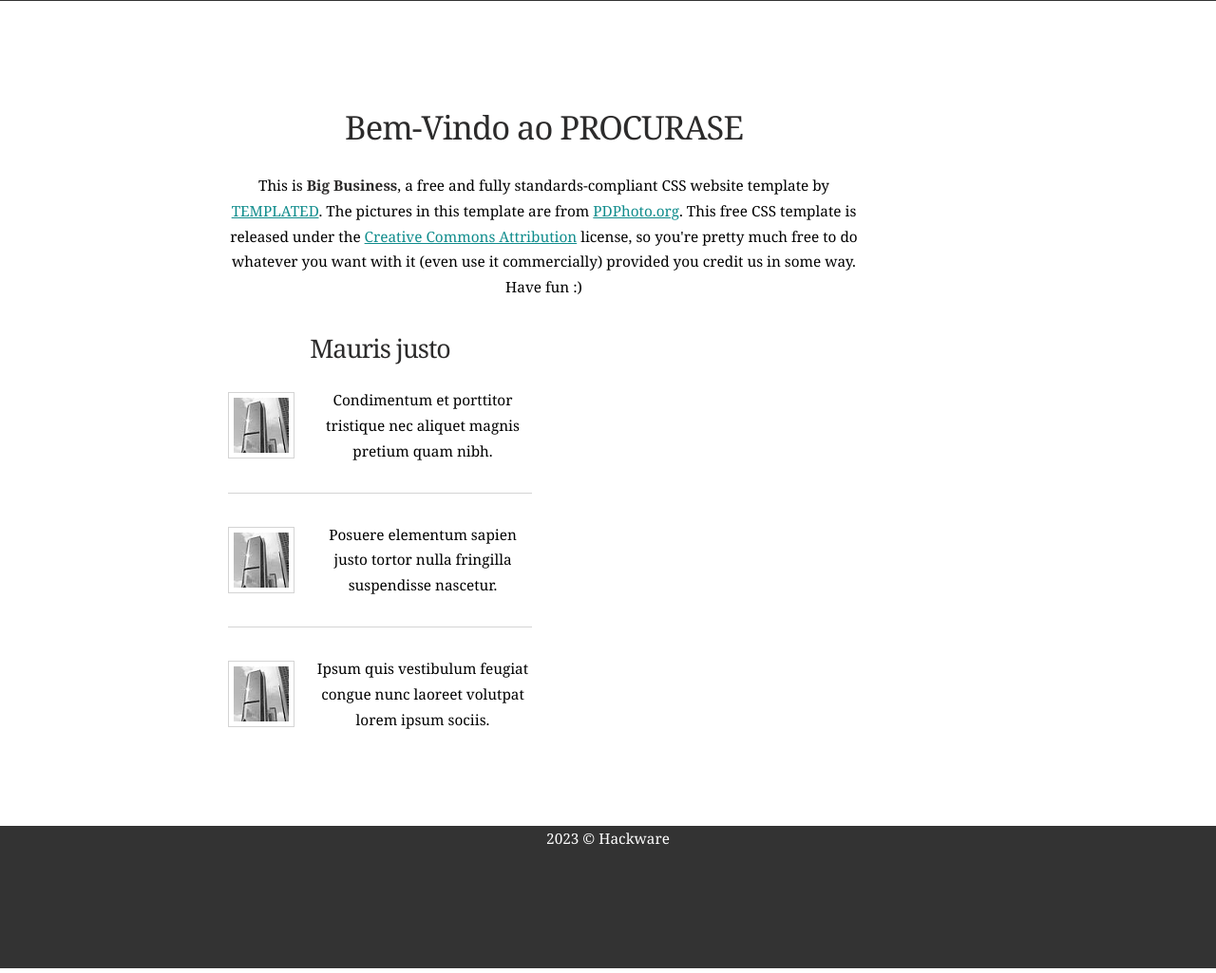
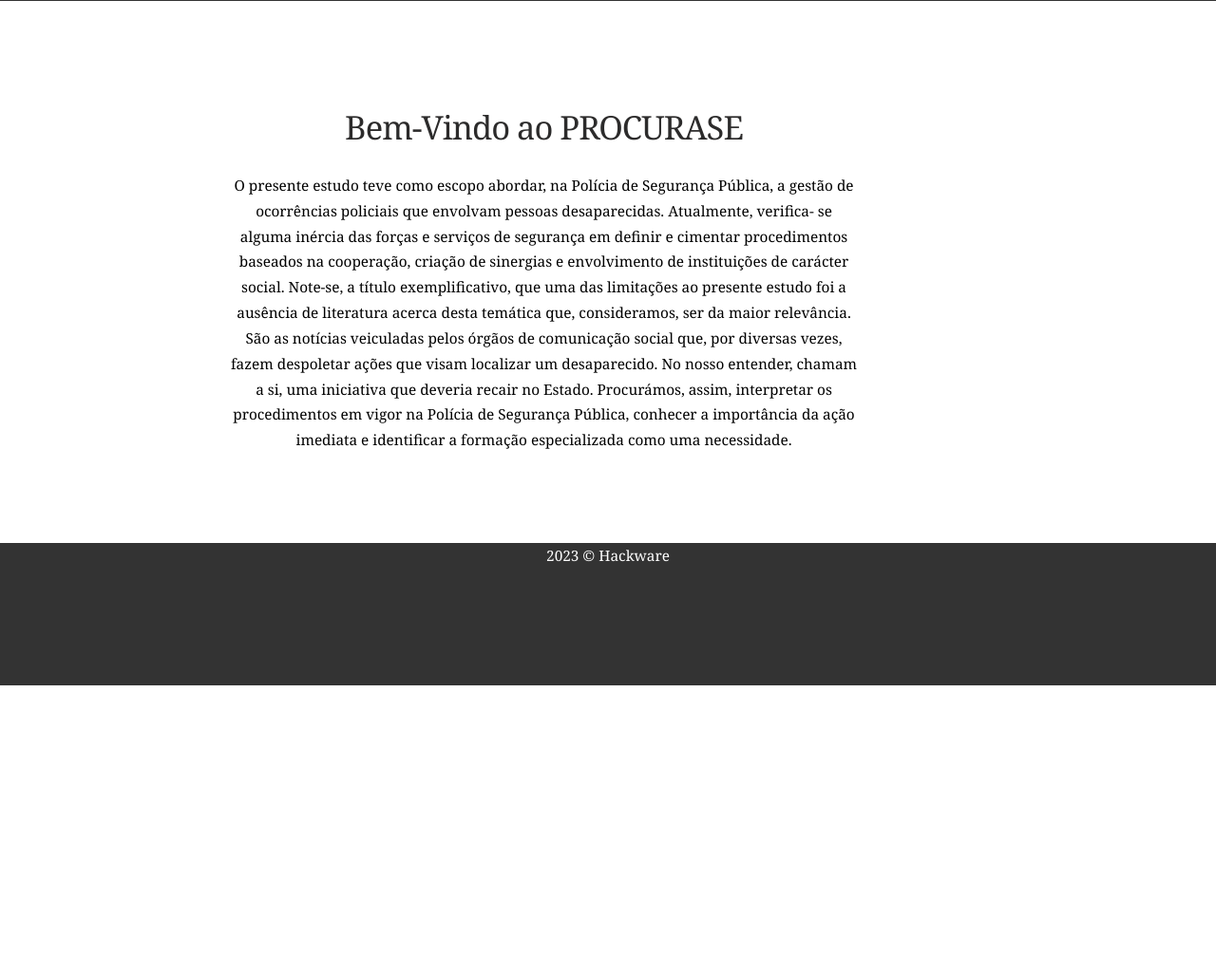
Before and after one commit to ambenvindo-stack/ProcuraseProject, a Django app: page /index.html in a window 1280 px wide. Shown: the part 282-1307 px from the top of the page at 95% size. After the commit the page ends 1004 px from the top, so only its background shows below. Run offline with Django 4.2, Linux system fonts and the light colour scheme.

Commit message:
Aprovisionamento

```diff
--- a/ProcuraseProject/MyApp/static/MyApp/css/style.css
+++ b/ProcuraseProject/MyApp/static/MyApp/css/style.css
@@ -462,3 +462,8 @@ ul h4 {
 	width: 980px;
 	margin: 75px auto 0 auto;
 }
+
+
+/*
+
+*/
--- a/ProcuraseProject/MyApp/views.py
+++ b/ProcuraseProject/MyApp/views.py
@@ -31,22 +31,38 @@ def sobre(request):
     return render(request,'sobre.html', context)
 
 def procurar(request):
-    mydata2 = Desaparecimento.objects.all().values()
+    mydata_desaparecimentos = Desaparecimento.objects.all().values()
 
-    mydata = Pessoa.objects.all().values()
+    mydata_pessoa = Pessoa.objects.all().values()
+
+    lista_idades = calcular_idade(mydata_pessoa)
 
     mydata_provincia = Provincia.objects.all().values()
 
     context = {
-        'desaparecimentos': mydata2,
-        'pessoas': mydata,
-        'provincias': mydata_provincia
+        'desaparecimentos': mydata_desaparecimentos,
+        'pessoas': mydata_pessoa,
+        'provincias': mydata_provincia,
+        'lista_idades': lista_idades
     }
     return render(request,'procurar.html', context)
+
+
+def calcular_idade(mydata_pessoa):
+    lista_idades = []
+    lista_pessoa = Pessoa.objects.all().values()
+    print(lista_pessoa)
+    i = 1
+    #for i in Pessoa.objects.count:
+        # lista_idades[i] = get_idade(lista_pessoa[i].data_nascimento.year)
+    return lista_idades
+
+
 
 def estudos(request):
     context={}
     return render(request,'estudos.html', context)
+
 
 def detalhe_desaparecimento(request, id):
 
--- a/ProcuraseProject/Templates/base.html
+++ b/ProcuraseProject/Templates/base.html
@@ -34,7 +34,7 @@
     <div style="float:none;"></div>
     <div style="margin-top: 5px; margin-bottom: 5px; float: none;">
 
-        <footer style="background-color: #333; height: 150px;">
+        <footer style="background-color: #333; height: 150px; justify-content: center;">
             <center style="color: white; margin-top: 15px;">
                 <p>2023 &copy; Hackware</p>
             </center>
--- a/ProcuraseProject/Templates/index.html
+++ b/ProcuraseProject/Templates/index.html
@@ -10,25 +10,11 @@
                 <div class="box">
                     <h2>Bem-Vindo ao PROCURASE</h2>
                     <p>
-                        This is <strong>Big Business</strong>, a free and fully standards-compliant CSS website template by <a href="http://templated.co" rel="nofollow">TEMPLATED</a>. The pictures in this template are from <a href="http://pdphoto.org">PDPhoto.org</a>. This free CSS template is released under the <a href="http://templated.co/license">Creative Commons Attribution</a> license, so you're pretty much free to do whatever you want with it (even use it commercially) provided you credit us in some way. Have fun :)
+                        O presente estudo teve como escopo abordar, na Polícia de Segurança Pública, a gestão de ocorrências policiais que envolvam pessoas desaparecidas. Atualmente, verifica- se alguma inércia das forças e serviços de segurança em definir e cimentar procedimentos baseados na cooperação, criação de sinergias e envolvimento de instituições de carácter social. Note-se, a título exemplificativo, que uma das limitações ao presente estudo foi a ausência de literatura acerca desta temática que, consideramos, ser da maior relevância.
+                        São as notícias veiculadas pelos órgãos de comunicação social que, por diversas vezes, fazem despoletar ações que visam localizar um desaparecido. No nosso entender, chamam a si, uma iniciativa que deveria recair no Estado.
+                        Procurámos, assim, interpretar os procedimentos em vigor na Polícia de Segurança Pública, conhecer a importância da ação imediata e identificar a formação especializada como uma necessidade.
+
                     </p>
-                </div>
-                <div class="box" id="content-box1">
-                    <h3>Mauris justo</h3>
-                    <ul class="section-list">
-                        <li class="first">
-                            <img class="pic alignleft" src="{% static 'MyApp/images/pic02.jpg' %}" width="70" height="70" alt="" />
-                            <span>Condimentum et porttitor tristique nec aliquet magnis pretium quam nibh.</span>
-                        </li>
-                        <li>
-                            <img class="pic alignleft" src="{% static 'MyApp/images/pic02.jpg' %}" width="70" height="70" alt="" />
-                            <span>Posuere elementum sapien justo tortor nulla fringilla suspendisse nascetur.</span>
-                        </li>
-                        <li class="last">
-                            <img class="pic alignleft" src="{% static 'MyApp/images/pic02.jpg' %}" width="70" height="70" alt="" />
-                            <span>Ipsum quis vestibulum feugiat congue nunc laoreet volutpat lorem ipsum sociis.</span>
-                        </li>
-                    </ul>
                 </div>
 
                 <br class="clearfix" />
--- a/ProcuraseProject/Templates/procurar.html
+++ b/ProcuraseProject/Templates/procurar.html
@@ -47,6 +47,7 @@
     </center>
 
     <hr>
+
     <div class="container">
         {% for desaparecimento in desaparecimentos %}
             <div class="container-image">
@@ -54,8 +55,7 @@
                     <img src="{% static desaparecimento.foto %}" alt="Sem foto" width="190px" height="150px"/>
                     {% for pessoa in pessoas %}
                         {% if pessoa.id == desaparecimento.pessoa_id %}
-                            <p>{{ pessoa.id }}, {{ desaparecimento.pessoa_id }}</p>
-                            <h3>{{ pessoa.nome }}, {{ pessoa.data_nascimento }} anos</h3>
+                            <h3>{{ pessoa.nome }} anos</h3>
                             <a href="{% url 'detalhe_desaparecimento' desaparecimento.id %}">Ver Detalhes</a>
                         {% endif %}
                     {% endfor %}
```
Also changed, not shown: ProcuraseProject/db.sqlite3, 3 other files.
